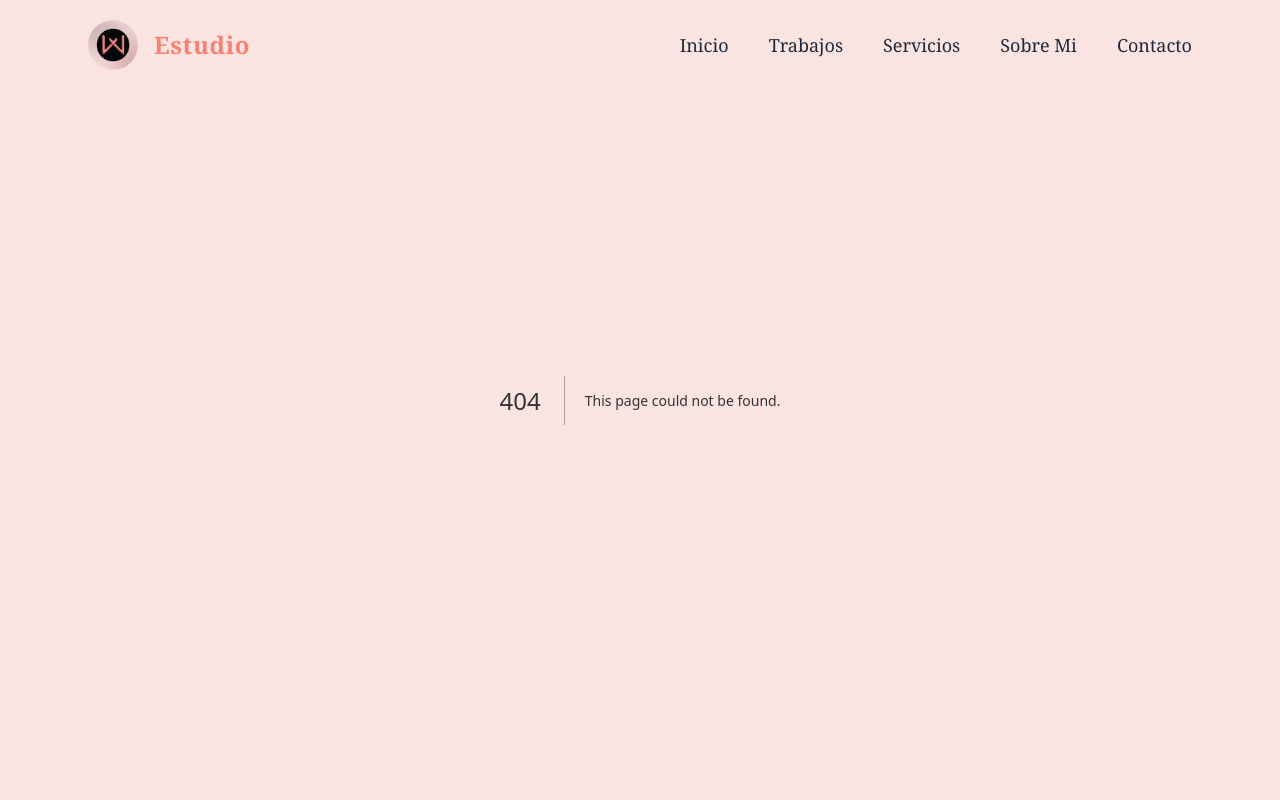
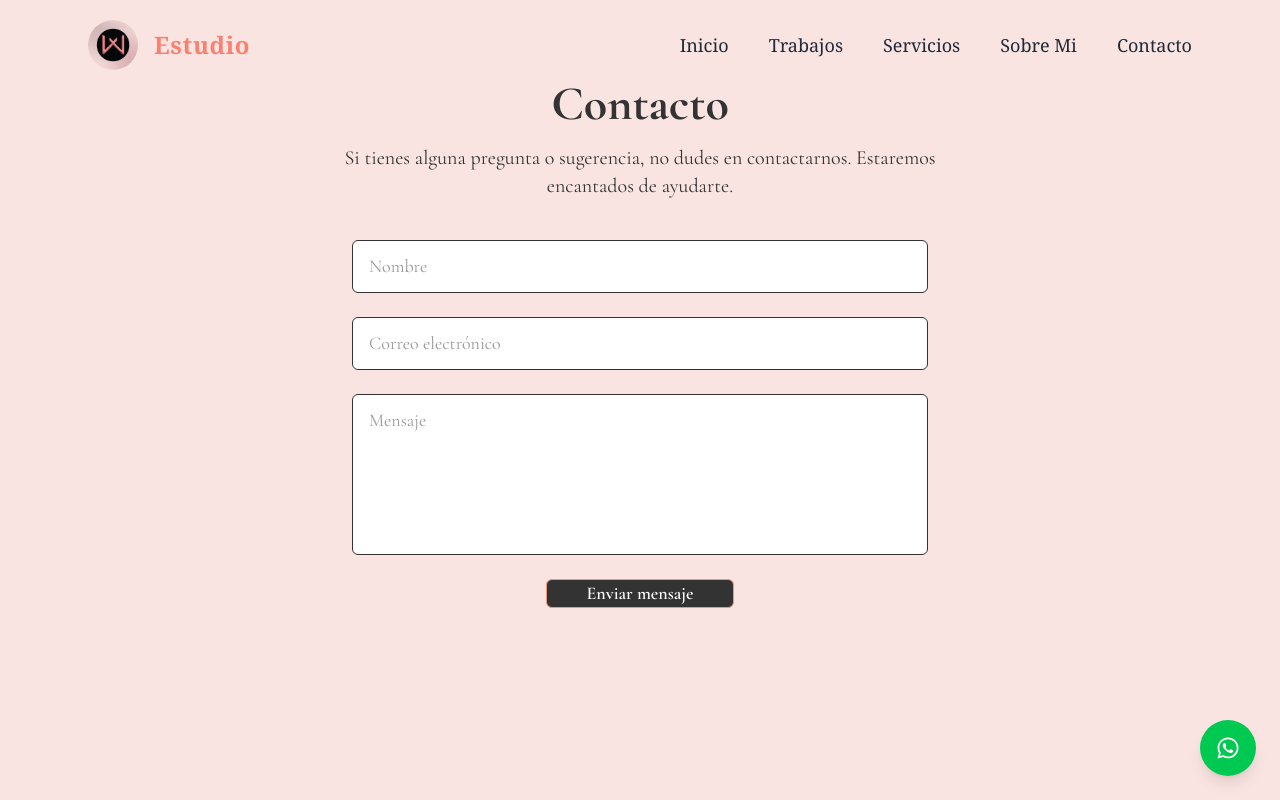
Before and after one commit to BorisWaisten/ProyectoWebMW, a Next.js app: page /contact in a window 1280 px wide. Before the commit this address had no page. Shown: the top 800 px of the page. Built offline with nearby package versions, Linux system fonts and the light colour scheme; what @mui/material-nextjs would draw is missing.

Commit message:
agregate wsp-button, not-found and page contact

```diff
--- /dev/null
+++ b/app/(routes)/contact/page.jsx
@@ -0,0 +1,8 @@
+import SectionContact from "@/components/section/section-contact"
+export default function Contact() {
+    return (
+      <section className="flex flex-col gap-20">
+        <SectionContact />
+      </section>
+    )
+  }
--- a/app/layout.js
+++ b/app/layout.js
@@ -2,10 +2,10 @@
 import { AppRouterCacheProvider } from '@mui/material-nextjs/v15-appRouter'
 import { ThemeProvider } from '@mui/material/styles'
 import { CssBaseline } from '@mui/material'
-import { Analytics } from '@mui/icons-material'
 import theme from '@/theme/theme'
 import './globals.css'
 import { AppProvider } from '@/context/app-context'
+import WhatsAppButton from '@/components/wsp-button'
 import Navbar from '@/components/nav-bar'
 import Footer from '@/components/footer'
 
@@ -26,6 +26,7 @@ export default function RootLayout({ children }) {
               <main className="flex-grow min-h-screen overflow-hidden bg-[rgb(var(--color-bg))] text-[rgb(var(--color-text))]">
                 {children}
               </main>
+              <WhatsAppButton />
               <Footer />
             </AppProvider>
           </ThemeProvider>
--- /dev/null
+++ b/app/not-found.jsx
@@ -0,0 +1,47 @@
+'use client'
+import { useRouter } from 'next/navigation'
+import { motion } from 'framer-motion'
+
+export default function NotFound() {
+  const router = useRouter()
+
+  return (
+    <section className="flex flex-col justify-center items-center min-h-screen text-center px-6 bg-[rgb(var(--color-blush))] text-[rgb(var(--color-text))]">
+      <motion.h1
+        initial={{ opacity: 0, y: -20 }}
+        animate={{ opacity: 1, y: 0 }}
+        transition={{ duration: 0.8 }}
+        className="text-6xl font-serif font-bold mb-4"
+      >
+        404
+      </motion.h1>
+
+      <motion.h2
+        initial={{ opacity: 0 }}
+        animate={{ opacity: 1 }}
+        transition={{ delay: 0.3, duration: 0.6 }}
+        className="text-2xl font-light mb-6"
+      >
+        Página no encontrada
+      </motion.h2>
+
+      <motion.p
+        initial={{ opacity: 0 }}
+        animate={{ opacity: 1 }}
+        transition={{ delay: 0.5, duration: 0.6 }}
+        className="text-base text-gray-700 mb-8 max-w-xl"
+      >
+        La página que estás buscando no existe o fue movida. Te invitamos a volver al inicio o explorar otras secciones de nuestro estudio.
+      </motion.p>
+
+      <motion.button
+        onClick={() => router.push('/home')}
+        whileHover={{ scale: 1.05 }}
+        whileTap={{ scale: 0.95 }}
+        className="bg-black text-white px-6 py-3 rounded-lg font-medium transition"
+      >
+        Volver al inicio
+      </motion.button>
+    </section>
+  )
+}
--- /dev/null
+++ b/components/section/section-contact.jsx
@@ -0,0 +1,50 @@
+'use client'
+
+import { motion } from 'framer-motion'
+
+export default function SectionContact() {
+  return (
+    <section className="w-full px-4 sm:px-10 py-20 bg-[rgb(var(--color-bg))] text-[rgb(var(--color-text))]">
+      <motion.div
+        initial={{ opacity: 0, y: 40 }}
+        animate={{ opacity: 1, y: 0 }}
+        transition={{ duration: 0.6 }}
+        className="max-w-2xl mx-auto text-center"
+      >
+        <h2 className="text-4xl sm:text-5xl font-bold mb-4">Contacto</h2>
+        <p className="mb-10 text-lg sm:text-xl">
+          Si tienes alguna pregunta o sugerencia, no dudes en contactarnos. Estaremos encantados de ayudarte.
+        </p>
+      </motion.div>
+
+      <motion.form
+        initial={{ opacity: 0, y: 40 }}
+        animate={{ opacity: 1, y: 0 }}
+        transition={{ duration: 0.8, delay: 0.3 }}
+        className="max-w-xl mx-auto grid grid-cols-1 gap-6"
+      >
+        <input
+          type="text"
+          placeholder="Nombre"
+          className="bg-white border border-[rgb(var(--color-text))] px-4 py-3 rounded-md outline-none focus:border-primary transition"
+        />
+        <input
+          type="email"
+          placeholder="Correo electrónico"
+          className="bg-white border border-[rgb(var(--color-text))] px-4 py-3 rounded-md outline-none focus:border-primary transition"
+        />
+        <textarea
+          rows="5"
+          placeholder="Mensaje"
+          className="bg-white border border-[rgb(var(--color-text))] px-4 py-3 rounded-md outline-none focus:border-primary transition resize-none"
+        />
+        <button
+          type="submit"
+          class="mx-auto py-2 sm:py-0 px-4 mb-4 sm:mb-0 sm:px-10 rounded-md font-semibold border-[1.5px] border-[rgb(var(--color-secondary))] bg-[rgb(var(--color-text))] text-white active:shadow-lg duration-300 active:bg-blue-500 sm:hover:scale-105"
+        >
+          Enviar mensaje
+        </button>
+      </motion.form>
+    </section>
+  )
+}
--- /dev/null
+++ b/components/wsp-button.jsx
@@ -0,0 +1,16 @@
+'use client'
+
+import { FaWhatsapp } from 'react-icons/fa'
+
+export default function WhatsAppButton() {
+  return (
+    <a
+      href="https://wa.me/5491138212583"
+      target="_blank"
+      rel="noopener noreferrer"
+      className="fixed bottom-6 right-6 z-50 bg-green-500 hover:bg-green-600 text-white p-4 rounded-full shadow-lg transition-all duration-300"
+    >
+      <FaWhatsapp className="text-2xl" />
+    </a>
+  )
+}
```
